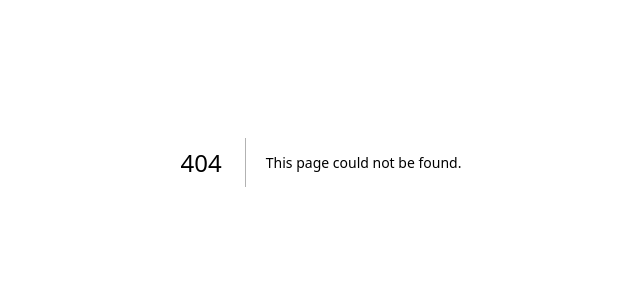
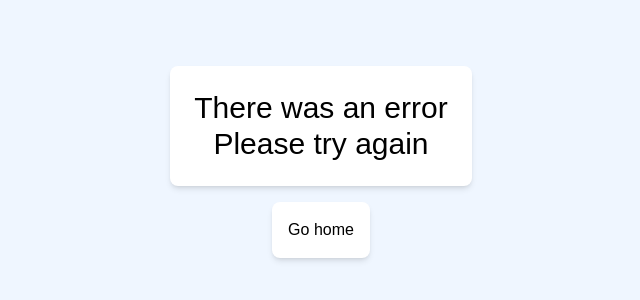
Before and after one commit to avillann00/contentium, a Next.js app in the folder frontend/: page /cancel in a window 1280 px wide. Before the commit this address had no page. Shown: the part 238-538 px from the top of the page, without its empty margins (319-959 px from the left). Built offline with nearby package versions, Linux system fonts and the light colour scheme.

Commit message:
feat(success/cancel): Made success and cancel page

```diff
--- /dev/null
+++ b/frontend/app/cancel/page.tsx
@@ -0,0 +1,24 @@
+'use client'
+
+import { useRouter } from 'next/navigation'
+
+export default function Cancel(){
+  const router = useRouter()
+
+  return(
+    <div className='w-screen h-screen bg-blue-50 flex flex-col items-center justify-center gap-4'>
+      <div className='text-black text-3xl text-center bg-white rounded-lg shadow-md py-6 px-6 max-w-2/3'>
+        <h1>There was an error</h1>
+        <h1>Please try again</h1>
+      </div>
+
+      <button
+        onClick={() => router.push('/dashboard')}
+        className='px-4 py-4 rounded-lg shadow-md text-black bg-white hover:bg-green-200'
+      >
+        Go home
+      </button>
+
+    </div>
+  )
+}
--- /dev/null
+++ b/frontend/app/success/page.tsx
@@ -0,0 +1,23 @@
+'use client'
+
+import { useRouter } from 'next/navigation'
+
+export default function PaymentSuccess(){
+  const router = useRouter()
+
+  return(
+    <div className='w-screen h-screen bg-blue-50 flex flex-col items-center justify-center gap-4'>
+      <div className='text-black text-3xl text-center bg-white rounded-lg shadow-md py-6 px-6 max-w-2/3'>
+        <h1>Thank you</h1>
+        <h1>Payment of $4.99 successful</h1>
+      </div>
+
+      <button
+        onClick={() => router.push('/dashboard')}
+        className='px-4 py-4 rounded-lg shadow-md text-black bg-white hover:bg-green-200'
+      >
+        Go home
+      </button>
+    </div>
+  )
+}
```
